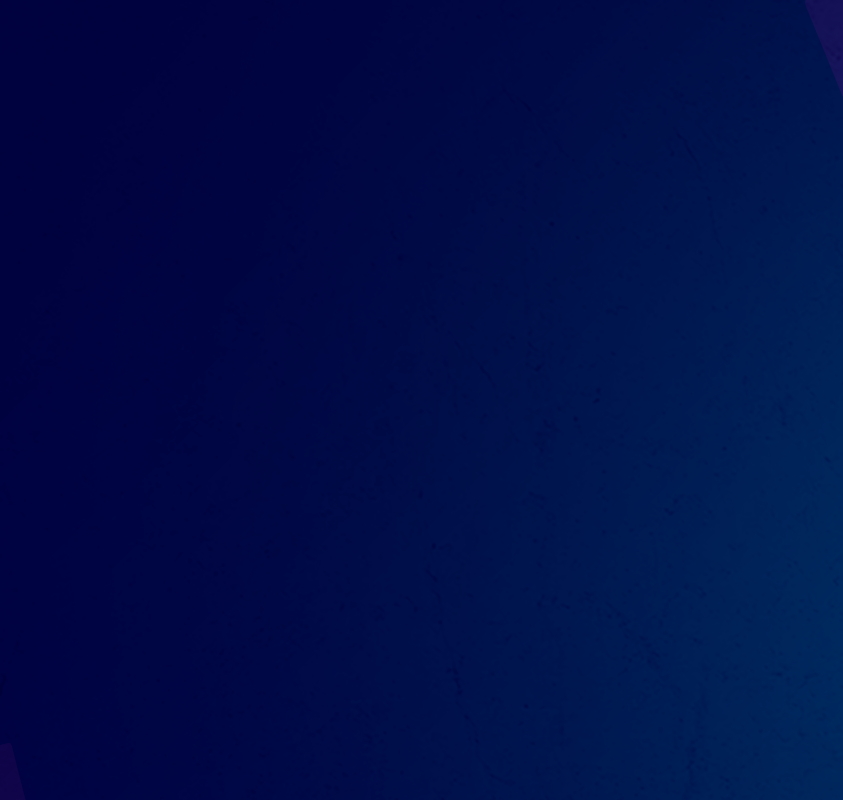
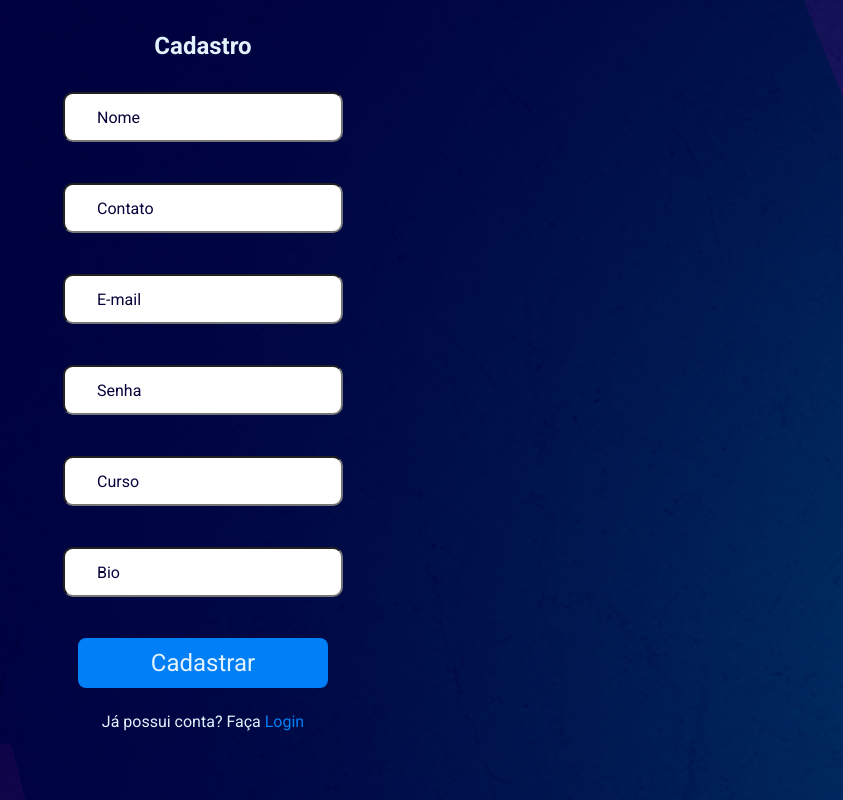
Before and after one commit to F-Vieira/KenzieHub, a React (Create React App) app: page /signup in a window 1280 px wide. Shown: the whole page, without its empty margins (437-1280 px from the left). Built offline with nearby package versions, Linux system fonts and the light colour scheme.

Commit message:
chore: creation and stylization of button and input components and home, signup and login pages

```diff
--- a/package.json
+++ b/package.json
@@ -13,6 +13,7 @@
     "react-hook-form": "^7.11.1",
     "react-router-dom": "^5.2.0",
     "react-scripts": "4.0.3",
+    "react-toastify": "^7.0.4",
     "styled-components": "^5.3.0",
     "web-vitals": "^1.0.1",
     "yup": "^0.32.9"
--- a/src/App.js
+++ b/src/App.js
@@ -1,10 +1,23 @@
 import GlobalStyle from "./styles/global";
 import { Routes } from "./routes";
+import "react-toastify/dist/ReactToastify.css";
+import { ToastContainer } from "react-toastify";
 
 function App() {
   return (
     <>
       <GlobalStyle />
+      <ToastContainer
+        position="top-right"
+        autoClose={5000}
+        hideProgressBar={false}
+        newestOnTop={false}
+        closeOnClick
+        rtl={false}
+        pauseOnFocusLoss
+        draggable
+        pauseOnHover
+      />
       <Routes />
     </>
   );
--- a/src/components/Button/index.js
+++ b/src/components/Button/index.js
@@ -1,5 +1,9 @@
-import {} from "./styles";
+import { ContainerBtn } from "./styles";
 
-export const Button = () => {
-  return <></>;
+export const Button = ({ children, whiteSchema = false, ...rest }) => {
+  return (
+    <ContainerBtn whiteSchema={whiteSchema} {...rest}>
+      {children}
+    </ContainerBtn>
+  );
 };
--- a/src/components/Button/styles.js
+++ b/src/components/Button/styles.js
@@ -1 +1,14 @@
 import styled from "styled-components";
+
+export const ContainerBtn = styled.button`
+  width: 250px;
+  height: 50px;
+  background: ${(props) => (props.whiteSchema ? "#E3F3FD" : "#007FF6")};
+  color: ${(props) => (props.whiteSchema ? "#007FF6" : "#E3F3FD")};
+  font-size: 24px;
+  border-radius: 8px;
+  border: 2px solid transparent;
+
+  :hover {
+  }
+`;
--- a/src/components/Input/index.js
+++ b/src/components/Input/index.js
@@ -1,5 +1,10 @@
-import {} from "./styles";
+import { ContainerInput } from "./styles";
 
-export const Input = () => {
-  return <></>;
+export const Input = ({ register, name, error = "", ...rest }) => {
+  return (
+    <ContainerInput>
+      <input {...register(name)} {...rest} />
+      <span>{!!error && <>{error}</>}</span>
+    </ContainerInput>
+  );
 };
--- a/src/components/Input/styles.js
+++ b/src/components/Input/styles.js
@@ -1 +1,23 @@
 import styled from "styled-components";
+
+export const ContainerInput = styled.div`
+  display: flex;
+  flex-direction: column;
+
+  input {
+    width: 280px;
+    height: 50px;
+    border-radius: 10px;
+    padding-left: 2rem;
+    &::placeholder {
+      color: var(--dark-blue);
+    }
+  }
+
+  span {
+    height: 20px;
+    color: var(--red);
+    margin-top: 5px;
+    margin-left: 10px;
+  }
+`;
--- a/src/pages/Home/index.js
+++ b/src/pages/Home/index.js
@@ -1,4 +1,23 @@
-import {} from "./styles";
+import { ContainerHome } from "./styles";
+import { Button } from "../../components/Button";
+import { useHistory } from "react-router-dom";
+
 export const Home = () => {
-  return <></>;
+  const history = useHistory();
+
+  const handleNavigation = (path) => {
+    return history.push(path);
+  };
+
+  return (
+    <ContainerHome>
+      <h1>KenzieHub</h1>
+      <p>Descrição</p>
+
+      <Button onClick={() => handleNavigation("/login")} whiteSchema>
+        Login
+      </Button>
+      <Button onClick={() => handleNavigation("/signup")}>Cadastro</Button>
+    </ContainerHome>
+  );
 };
--- a/src/pages/Home/styles.js
+++ b/src/pages/Home/styles.js
@@ -1 +1,17 @@
 import styled from "styled-components";
+
+export const ContainerHome = styled.main`
+  min-height: 100vh;
+  display: flex;
+  flex-direction: column;
+  justify-content: center;
+  align-items: center;
+  color: var(--snow-blue);
+
+  p {
+    margin: 1.5rem 0;
+  }
+  button + button {
+    margin-top: 2rem;
+  }
+`;
--- a/src/pages/Login/index.js
+++ b/src/pages/Login/index.js
@@ -1,4 +1,69 @@
-import {} from "./styles";
+import { Link, useHistory } from "react-router-dom";
+import { useForm } from "react-hook-form";
+import { yupResolver } from "@hookform/resolvers/yup";
+import * as yup from "yup";
+import { toast } from "react-toastify";
+
+import { Button } from "../../components/Button";
+import { Input } from "../../components/Input";
+import { api } from "../../services/api";
+
+import { ContainerLogin } from "./styles";
 export const Login = () => {
-  return <></>;
+  const schema = yup.object().shape({
+    email: yup.string().email("E-mail Inválido").required("Campo Obrigatório"),
+    password: yup
+      .string()
+      .required("Campo Obrigatório")
+      .min(6, "Mínimo de 6 digitos"),
+  });
+
+  const {
+    register,
+    handleSubmit,
+    formState: { errors },
+    reset,
+  } = useForm({
+    resolver: yupResolver(schema),
+  });
+
+  const history = useHistory();
+
+  const onSubmit = (data) => {
+    api
+      .post("/sessions", data)
+      .then((resp) => {
+        const { token } = resp.data;
+
+        localStorage.setItem("@KenzieHub:token", JSON.stringify(token));
+
+        reset();
+        return history.push("/dashboard");
+      })
+      .catch((err) => toast.error("E-mail ou senha incorreta!"));
+  };
+  return (
+    <ContainerLogin>
+      <h2>Login</h2>
+      <form onSubmit={handleSubmit(onSubmit)}>
+        <Input
+          register={register}
+          name="email"
+          error={errors.email?.message}
+          placeholder="E-mail"
+        />
+        <Input
+          register={register}
+          name="password"
+          error={errors.password?.message}
+          placeholder="Senha"
+        />
+
+        <Button type="submit">Login</Button>
+        <p>
+          É novo? <Link to="/signup">Cadastre-se</Link>
+        </p>
+      </form>
+    </ContainerLogin>
+  );
 };
--- a/src/pages/Login/styles.js
+++ b/src/pages/Login/styles.js
@@ -1 +1,31 @@
 import styled from "styled-components";
+
+export const ContainerLogin = styled.main`
+  min-height: 100vh;
+  display: flex;
+  flex-direction: column;
+  align-items: center;
+  color: var(--snow-blue);
+
+  h2 {
+    margin: 2rem 0;
+  }
+  form {
+    display: flex;
+    flex-direction: column;
+    align-items: center;
+  }
+  div {
+    margin-bottom: 1rem;
+  }
+
+  button {
+  }
+
+  p {
+    margin: 1.5rem 0;
+    a {
+      color: var(--light-blue);
+    }
+  }
+`;
--- a/src/pages/Signup/index.js
+++ b/src/pages/Signup/index.js
@@ -1,4 +1,101 @@
-import {} from "./styles";
+import { Link, useHistory } from "react-router-dom";
+import { useForm } from "react-hook-form";
+import { yupResolver } from "@hookform/resolvers/yup";
+import * as yup from "yup";
+import { toast } from "react-toastify";
+
+import { Button } from "../../components/Button";
+import { Input } from "../../components/Input";
+import { api } from "../../services/api";
+
+import { ContainerSignup } from "./styles";
+
 export const Signup = () => {
-  return <></>;
+  const schema = yup.object().shape({
+    name: yup.string().required("Campo Obrigatório"),
+    contact: yup.string().required("Campo Obrigatório"),
+    email: yup.string().email("E-mail Inválido").required("Campo Obrigatório"),
+    password: yup
+      .string()
+      .required("Campo Obrigatório")
+      .min(6, "Mínimo de 6 digitos"),
+    course_module: yup.string().required("Campo Obrigatório"),
+    bio: yup.string().required("Campo Obrigatório"),
+  });
+
+  const {
+    register,
+    handleSubmit,
+    formState: { errors },
+    reset,
+  } = useForm({
+    resolver: yupResolver(schema),
+  });
+
+  const history = useHistory();
+
+  const onSubmit = ({ name, contact, email, password, course_module, bio }) => {
+    const user = { name, contact, email, password, course_module, bio };
+    api
+      .post("/users", user)
+      .then((_) => {
+        toast.success("Cadastro criado com sucesso!");
+        reset();
+        return history.push("/login");
+      })
+      .catch((err) =>
+        toast.error(
+          "Erro ao criar a conta, verifique os dados e tente novamente"
+        )
+      );
+  };
+
+  return (
+    <ContainerSignup>
+      <h2>Cadastro</h2>
+      <form onSubmit={handleSubmit(onSubmit)}>
+        <Input
+          register={register}
+          name="name"
+          error={errors.name?.message}
+          placeholder="Nome"
+        />
+        <Input
+          register={register}
+          name="contact"
+          error={errors.contact?.message}
+          placeholder="Contato"
+        />
+        <Input
+          register={register}
+          name="email"
+          error={errors.email?.message}
+          placeholder="E-mail"
+        />
+        <Input
+          register={register}
+          name="password"
+          error={errors.password?.message}
+          placeholder="Senha"
+        />
+        <Input
+          register={register}
+          name="course_module"
+          error={errors.course_module?.message}
+          placeholder="Curso"
+        />
+        <Input
+          register={register}
+          name="bio"
+          error={errors.bio?.message}
+          placeholder="Bio"
+        />
+
+        <Button type="submit">Cadastrar</Button>
+        <p>
+          Já possui conta? Faça <Link to="/login">Login</Link>
+        </p>
+      </form>
+    </ContainerSignup>
+  );
 };
--- a/src/pages/Signup/styles.js
+++ b/src/pages/Signup/styles.js
@@ -1 +1,31 @@
 import styled from "styled-components";
+
+export const ContainerSignup = styled.main`
+  min-height: 100vh;
+  display: flex;
+  flex-direction: column;
+  align-items: center;
+  color: var(--snow-blue);
+
+  h2 {
+    margin: 2rem 0;
+  }
+  form {
+    display: flex;
+    flex-direction: column;
+    align-items: center;
+  }
+  div {
+    margin-bottom: 1rem;
+  }
+
+  button {
+  }
+
+  p {
+    margin: 1.5rem 0;
+    a {
+      color: var(--light-blue);
+    }
+  }
+`;
```
Also changed, not shown: 1 other file (tests, documents, lock files or other folders).
